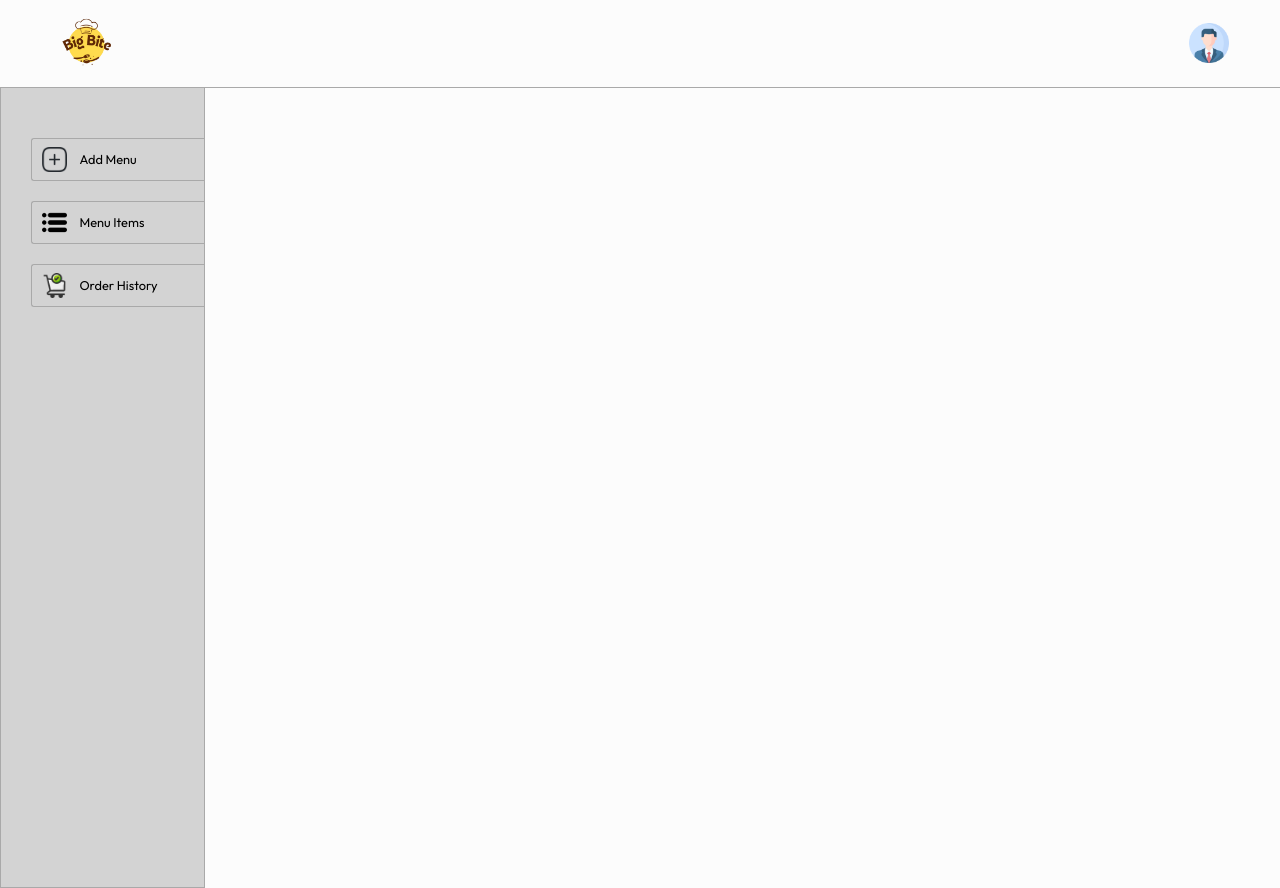
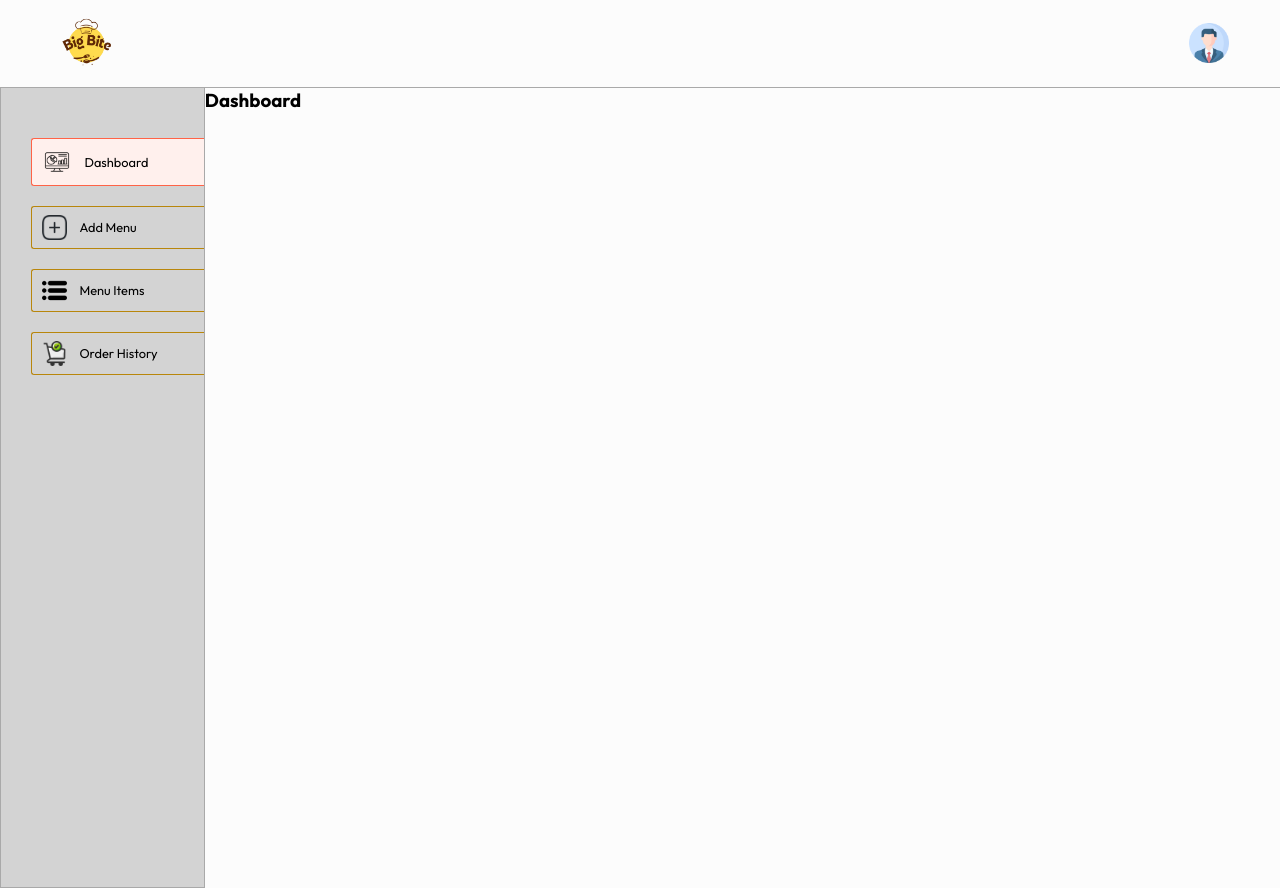
Before and after one commit to nisulaRap/RestaurantAdmin, a React (Vite) app in the folder Frontend/: page / in a window 1280 px wide. Built offline with nearby package versions, Linux system fonts and the light colour scheme.

Commit message:
Added dashboard page in link path with sidebar

```diff
--- a/Frontend/src/App.jsx
+++ b/Frontend/src/App.jsx
@@ -5,6 +5,7 @@ import { Routes, Route } from 'react-router-dom'
 import { ToastContainer } from 'react-toastify';
 import 'react-toastify/dist/ReactToastify.css';
 
+import Dashboard from './Pages/Dashboard/Dashboard'
 import Addmenu from './Pages/AddMenu/Addmenu'
 import Menulists from './Pages/Menulists/Menulists'
 import Orders from './Pages/Orders/Orders'
@@ -18,6 +19,7 @@ const App = () => {
       <div className="app-content">
         <Sidebar />
         <Routes>
+          <Route path="/" element={<Dashboard />} />
           <Route path="/addmenu" element={<Addmenu />} />
           <Route path="/menulists" element={<Menulists />} />
           <Route path="/orders" element={<Orders />} />
--- a/Frontend/src/Components/Sidebar/Sidebar.css
+++ b/Frontend/src/Components/Sidebar/Sidebar.css
@@ -19,11 +19,16 @@
     display: flex;
     align-items: center;
     gap: 12px;
-    border: 1px solid #a9a9a9;
+    border: 1px solid darkgoldenrod;
     border-right: 0;
     padding: 8px 10px;
     border-radius: 3px 0px 0px 3px;
     cursor: pointer;
+}
+
+.dashboard{
+    width: 30px;
+    height: 30px;
 }
 
 .add-menu {
--- a/Frontend/src/Components/Sidebar/Sidebar.jsx
+++ b/Frontend/src/Components/Sidebar/Sidebar.jsx
@@ -7,6 +7,10 @@ const Sidebar = () => {
   return (
     <div className='sidebar'>
       <div className='options'>
+      <NavLink to='/' className='sidebar-option'>
+          <img className='dashboard' src={assets.dashboard_icon} alt='' />
+          <p>Dashboard</p>
+        </NavLink>
         <NavLink to='/addmenu' className='sidebar-option'>
           <img className='add-menu' src={assets.add_icon} alt='' />
           <p>Add Menu</p>
--- /dev/null
+++ b/Frontend/src/Pages/Dashboard/Dashboard.jsx
@@ -0,0 +1,12 @@
+import React from 'react'
+import './Dashboard.css'
+
+const Dashboard = () => {
+  return (
+    <div className='main-container'>
+        <h3>Dashboard</h3>
+    </div>
+  )
+}
+
+export default Dashboard
--- a/Frontend/src/assets/assets.js
+++ b/Frontend/src/assets/assets.js
@@ -4,7 +4,8 @@ import add_icon from './add_icon.png';
 import menu_icon from './menu_lists.png';
 import order_icon from './order_icon.png';
 import upload_icon from './uploadfile-icon.png';
-import parcel_icon from './food_parcel_icon.png'
+import parcel_icon from './food_parcel_icon.png';
+import dashboard_icon from './dashboard_icon.png';
 
 export const assets = {
     logo,
@@ -13,5 +14,6 @@ export const assets = {
     menu_icon,
     order_icon,
     upload_icon,
-    parcel_icon
+    parcel_icon,
+    dashboard_icon
 };
```
Also changed, not shown: Frontend/src/Pages/Dashboard/Dashboard.css (added), Frontend/src/assets/dashboard_icon.png (added).
